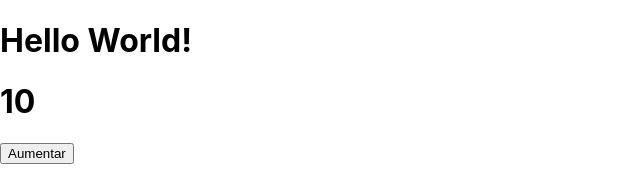
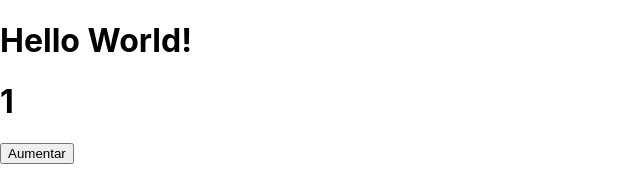
Before and after one commit to Diogooliveira10/states-effects, a React (Create React App) app in the folder aula-hooks/: page / in a window 1280 px wide. Shown: the top 172 px of the page, without its empty margins (0-640 px from the left). Built offline with nearby package versions, Linux system fonts and the light colour scheme.

Commit message:
Criando componente utilizando estados

```diff
--- a/aula-hooks/src/Components/App/App.js
+++ b/aula-hooks/src/Components/App/App.js
@@ -1,11 +1,13 @@
 import './App.css';
 import Counter from '../Counter/Counter';
+import Smartcount from '../Smartcounter/Smartcounter';
+
 
 function App() {
   return (
     <>
       <h1>Hello World!</h1>
-      <Counter/>
+      <Smartcount/>
     </>
   );
 }
--- /dev/null
+++ b/aula-hooks/src/Components/Smartcounter/Smartcounter.js
@@ -0,0 +1,18 @@
+import {useState} from 'react';
+
+function Smartcount() {
+
+    // Retorna um vetor
+    // 1. variavel stateful
+    // 2. função amarrada a essa variavel que atualiza esse valor
+    const [quantity, upQuantity] = useState(1);
+
+    return(
+        <>
+            <h1>{quantity}</h1>
+            <button onClick={()=> upQuantity(quantity + 1)}>Aumentar</button>
+        </>
+    )
+}
+
+export default Smartcount;
```
